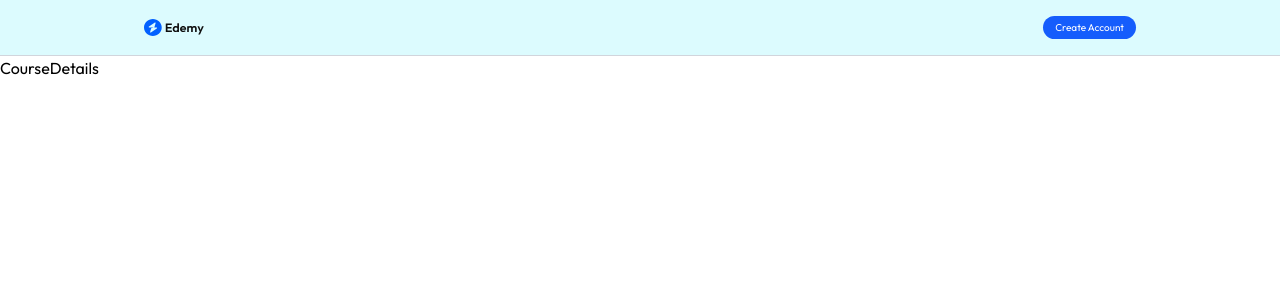
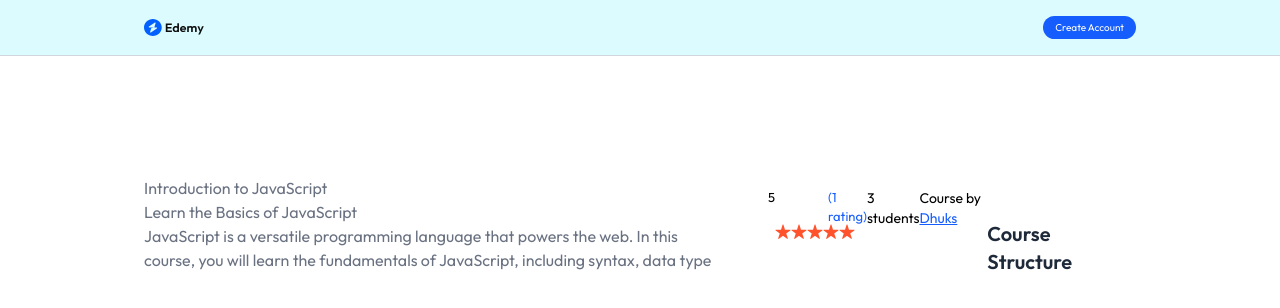
Before and after one commit to Modupe-Onakoya/lms, a React (Vite) app: page /course/605c72efb3f1c2b1f8e4e1a1 in a window 1280 px wide. Shown: the top 308 px of the page. Built offline with nearby package versions, Linux system fonts and the light colour scheme; no server answers.

Commit message:
working on student section

```diff
--- a/src/components/student/CourseCard.jsx
+++ b/src/components/student/CourseCard.jsx
@@ -11,11 +11,12 @@ const CourseCard = ({ course }) => {
     const { currency, calculateRating } = useContext(AppContext)
     return (
 
-        <Link to={"/course/" + course._id} className='space-y-2 border rounded-lg space-between border-gray-300 px-2 '>
+        <Link to={"/course/" + course._id} className='space-y-2 border rounded-lg space-between border-gray-300  '>
+
             <img src={course.courseThumbnail} className='rounded-t-lg w-50 md:w-60 ' />
-            <h3 className='font-bold text-[13px]'>{course.courseTitle}</h3>
-            <p>{course.educator.name}</p>
-            <div className='flex '>
+            <h3 className='font-bold text-[13px] px-2'>{course.courseTitle}</h3>
+            <p className='px-2'>{Dhuks}</p>
+            <div className='flex px-2 '>
                 <p className=' text-[13px]'>{calculateRating(course)}</p>
                 <div className='flex'>
                     {[...Array(5)].map((_, i) => (
@@ -24,7 +25,8 @@ const CourseCard = ({ course }) => {
                 </div>
                 <p className=' text-[13px]'>{course.courseRatings.length}</p>
             </div>
-            <p>{currency}{(course.coursePrice - course.discount * course.coursePrice / 100).toFixed(2)}</p>
+            <p className='px-2'>{currency}{(course.coursePrice - course.discount * course.coursePrice / 100).toFixed(2)}</p>
+
         </Link>
     )
 }
--- a/src/components/student/Footer.jsx
+++ b/src/components/student/Footer.jsx
@@ -13,7 +13,7 @@ const Footer = () => {
                     <p className='max-md:text-center font-bold'>
                         Company
                     </p>
-                    <ul className='flex gap-3 md:flex-col py-2'>
+                    <ul className='flex gap-3 md:flex-col py-2 '>
                         <li>Home</li>
                         <li>About us</li>
                         <li>Contact us</li>
--- a/src/components/student/SearchBar.jsx
+++ b/src/components/student/SearchBar.jsx
@@ -7,18 +7,20 @@ const SearchBar = ({ data }) => {
     const navigate = useNavigate()
 
     function searchItem(e) {
-        e.preventDefault
+        e.preventDefault()
         navigate("/course-list/" + input)
+        console.log(input)
 
     }
 
 
 
     return (
-        <form onSubmit={searchItem} className=' max-w-xl border border-gray-300 flex rounded-lg pl-2 items-center'>
-            <img src={assets.search_icon} alt="" className='w-4 ' />
-            <input type="text" placeholder='Search for courses' value={input} className='w-full h-full outline-none' onChange={(e) => { setInput(e.target.value) }} />
-            <button type='submit' className='text-white bg-blue-600 md:px-6 px-2 py-1 h-fit rounded-sm' >search</button>
+        <form onSubmit={searchItem} className=' max-w-xl border border-gray-300 flex rounded-lg px-2 items-center py-2'>
+            <img src={assets.search_icon} alt="" className='w-3' />
+            <input type="text" placeholder='Search for courses' value={input} className='px-1 text-[14px] outline-none' onChange={(e) => { setInput(e.target.value) }} />
+            <button type='submit' className='bg-blue-600 text-white text-[14px] px-3 py-1 rounded-sm'>Search</button>
+
         </form>
 
     )
--- a/src/context/AppContext.jsx
+++ b/src/context/AppContext.jsx
@@ -1,6 +1,7 @@
 import { createContext, useEffect, useState } from "react";
 import { dummyCourses } from "../assets/assets";
 import { useNavigate } from "react-router-dom";
+import humanizeDuration from 'humanize-duration'
 
 
 
@@ -39,8 +40,38 @@ export function AppContextProvider(props) {
         return totalRating / course.courseRatings.length
     }
 
+
+    //function to calculate chapter time
+    const calculateChapterTime = (chapter) => {
+        let time = 0
+        chapter.chapterContent.map((lecture) => time += lecture.lectureDuration)
+        return humanizeDuration(time * 60 * 1000, { units: ["h", "m"] })
+    }
+
+    //function to cal course duration
+    const calculateCourseDuration = (course) => {
+        let time = 0
+
+        course.courseContent.map((chapter) => chapter.chapterContent.map((lecture) => time += lecture.lectureDuration))
+        return humanizeDuration(time * 60 * 1000, { units: ["h", "m"] })
+
+    }
+
+    // to cal no of lectures in the course
+
+    const calculateNoOfLectures = (course) => {
+        let totalLectures = 0;
+        course.courseContent.forEach(chapter => {
+            if (Array.isArray(chapter.chapterContent)) {
+                totalLectures += chapter.chapterContent.length
+            }
+        })
+        return totalLectures
+    }
+
+
     const value = {
-        currency, allCourses, navigate, calculateRating, isEducator, setIsEducator
+        calculateChapterTime, calculateCourseDuration, calculateNoOfLectures, currency, allCourses, navigate, calculateRating, isEducator, setIsEducator
     }
 
     return (
--- a/src/page/student/CourseDetails.jsx
+++ b/src/page/student/CourseDetails.jsx
@@ -1,9 +1,74 @@
-import React from 'react'
+import React, { useContext, useEffect, useState } from 'react'
+import { useParams } from 'react-router-dom'
+import App from '../../App'
+import { AppContext } from '../../context/AppContext'
+import Loading from '../../components/student/Loading'
+import { assets } from '../../assets/assets'
 
 const CourseDetails = () => {
-    return (
-        <div>CourseDetails</div>
+    const { allCourses, calculateRating, calculateChapterTime, calculateCourseDuration, calculateNoOfLectures, } = useContext(AppContext)
+    const [courseData, setCourseData] = useState(null)
+    const { id } = useParams()
+
+    useEffect(() => {
+
+        const newDetails = allCourses.find((course) => course._id === id);
+
+        setCourseData(newDetails)
+
+
+
+    }, [allCourses, id])
+
+
+    return courseData ? (
+        <>
+            <div className='flex md:flex-row flex-col gap-10 relative items-start justify-between md:px-36 px-8 md:pt-30 pt-20 text-left'>
+
+
+                <div className='absolute h-[500px] top-0 left-0 w-full -z-1 bg-gradient-to-b from-cyan-100/70'>
+
+                </div>
+                {/* left column */}
+
+                <div className='max-w-xl z-10 text-gray-500'>
+                    <h1 className=''>{courseData.courseTitle}</h1>
+                    <p dangerouslySetInnerHTML={{ __html: courseData.courseDescription.slice(0, 200) }}></p>
+                </div>
+
+
+                {/* ratings and reviews */}
+                <div className='flex px-2 pt-3 pb-1 text-sm'>
+                    <p className=' text-[13px]'>{calculateRating(courseData)}</p>
+                    <div className='flex'>
+                        {[...Array(5)].map((_, i) => (
+                            <img key={i} src={i < Math.floor(calculateRating(courseData)) ? assets.star : assets.star_blank} className='w-4' />
+                        ))}
+                    </div>
+                    <p className='text-blue-600 text-[13px]'>({courseData.courseRatings.length} {courseData.courseRatings.length > 1 ? "ratings" : "rating"})</p>
+
+                    <p>{courseData.enrolledStudents.length} {courseData.enrolledStudents.length > 1 ? "students" : "student"}</p>
+
+                    <p className='text-sm'> Course by <span className='text-blue-600 underline'>Dhuks</span>
+                    </p>
+
+                    <div className='pt-8 text-gray-800'>
+                        <h2 className='text-xl font-semibold '>Course Structure</h2>
+                    </div>
+                </div>
+
+                {/* right column */}
+                <div>
+
+
+                </div>
+
+            </div>
+
+
+        </>
     )
+        : <Loading />
 }
 
 export default CourseDetails
--- a/src/page/student/CourseList.jsx
+++ b/src/page/student/CourseList.jsx
@@ -1,8 +1,58 @@
-import React from 'react'
+import React, { useContext, useEffect, useState } from 'react'
+import { AppContext } from '../../context/AppContext'
+import { assets } from '../../assets/assets'
+import CourseCard from '../../components/student/CourseCard'
+import SearchBar from '../../components/student/SearchBar'
+import { useParams } from 'react-router-dom'
+import Footer from '../../components/student/Footer'
 
 const CourseList = () => {
+    const { allCourses, navigate } = useContext(AppContext)
+    const [filterCourse, setFilterCourse] = useState([])
+    const { input } = useParams()
+
+
+    useEffect(() => {
+        if (allCourses && allCourses.length > 0) {
+            const copiedCourse = allCourses.slice()
+
+            input ?
+                setFilterCourse(copiedCourse.filter((course) => {
+                    return course.courseTitle.toLowerCase().includes(input.toLowerCase())
+                }))
+                :
+                setFilterCourse(copiedCourse)
+        }
+
+    }, [allCourses, input])
     return (
-        <div>CourseList</div>
+        <div className='flex flex-col justify-center'>
+            <div className='flex flex-col md:flex-row justify-between'>
+                <div className='lg:px-36'>
+                    <h1 className='text-md font-bold'>
+                        Course List
+                    </h1>
+                    <span className='text-[14px] underline text-blue-600' onClick={() => { navigate("/") }}>Home </span>
+                    <span>/</span>
+                    <span className='text-[14px]'> Course List</span>
+                    {input ? <div className='flex items-center gap-2'>
+                        <span>{input}</span>
+                        <img src={assets.cross_icon} alt="" onClick={() => { navigate("/course-list") }} />
+                    </div> : null}
+                </div>
+                <div className='flex mt-4 py-2 rounded-sm px-2'>
+                    <SearchBar />
+                </div>
+            </div>
+
+            <div className='flex flex-col justify-center gap-3 md:flex-row flex-wrap lg:px-36'>
+                {filterCourse.map((course, index) => (<CourseCard key={index} course={course} />))}
+            </div>
+            <div className='pt-3'>
+
+                <Footer />
+            </div>
+        </div>
     )
 }
 
```
